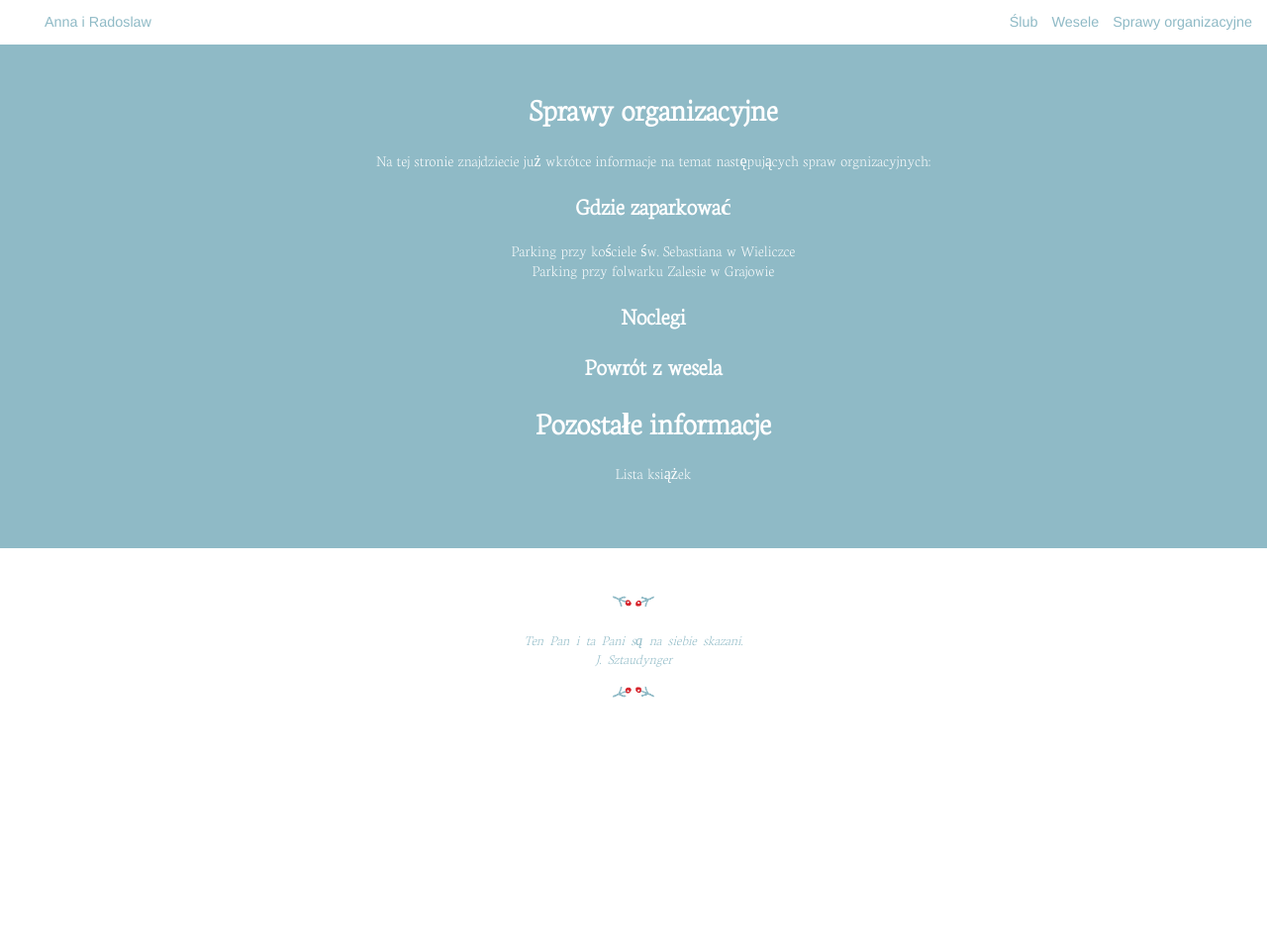
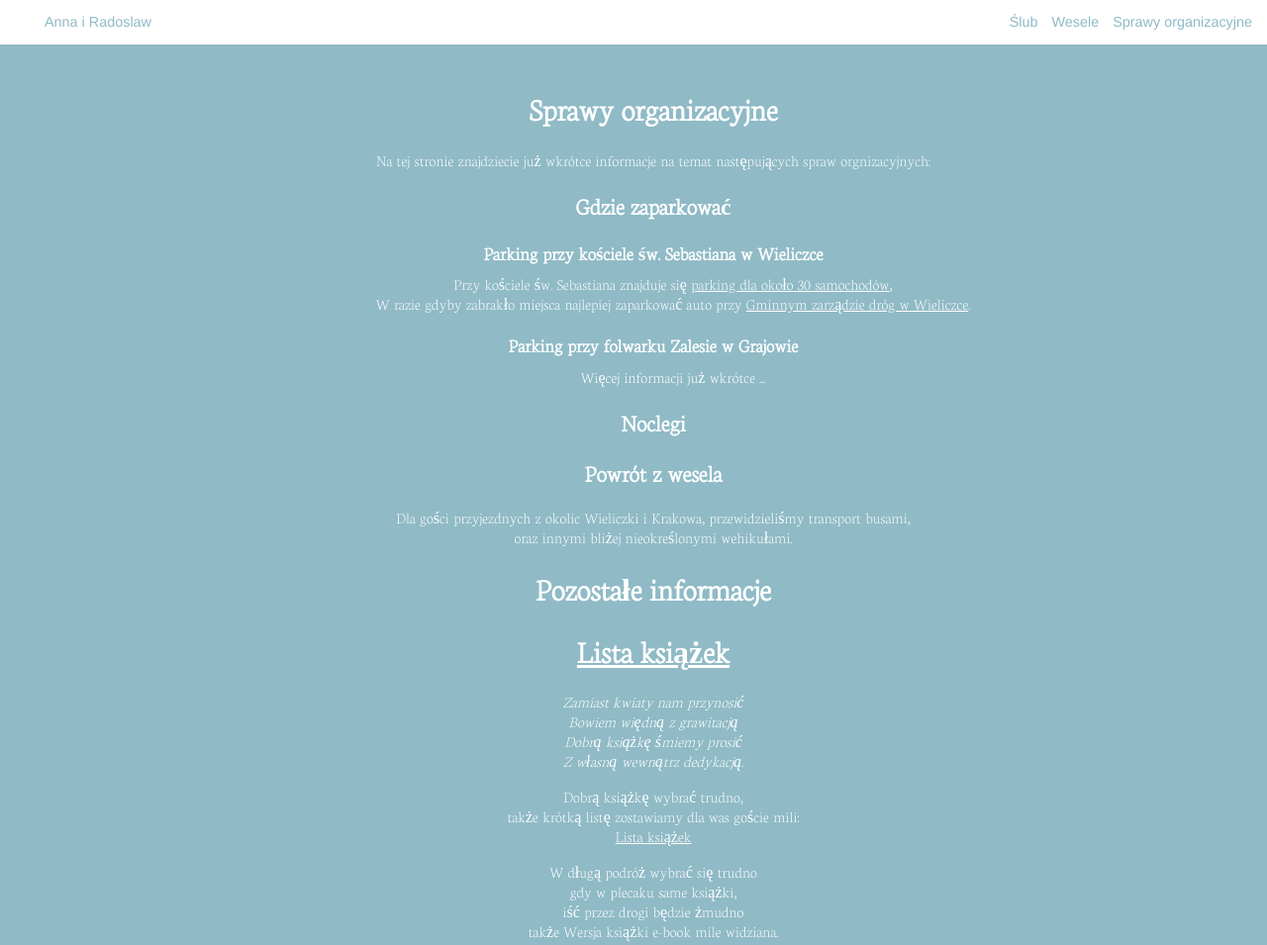
Before and after one commit to scheibinger/annaradek.pl, a plain HTML site: page dayinfo.html in a window 1280 px wide. Shown: the top 955 px of the page at 99% size. Before the commit the page ends 800 px from the top, so only its background shows below. Drawn offline with Linux system fonts and the light colour scheme; a web font is replaced by a local one.

Commit message:
Update 2014-12-27T01:25:46.335Z

```diff
--- a/dayinfo.html
+++ b/dayinfo.html
@@ -40,17 +40,40 @@
   <h2>Gdzie zaparkować</h2>
   <dl>
     <dt>Parking przy kościele św. Sebastiana w Wieliczce</dt>
-    <dd></dd>
+    <dd>Przy kościele św. Sebastiana znajduje się <a target="_blank" href="http://bit.ly/1CNh5lB">parking dla około 30 samochodów</a>,<br>
+ W razie gdyby zabrakło miejsca
+najlepiej zaparkować auto przy <a target="_blank" href="http://bit.ly/1zZdA8g">Gminnym zarządzie dróg w Wieliczce</a>.
+</dd>
     <dt>Parking przy folwarku Zalesie w Grajowie</dt>
-    <dd></dd>
+    <dd>Więcej informacji już wkrótce ...</dd>
   </dl>
   <h2>Noclegi</h2>
 
   <h2>Powrót z wesela</h2>
+<p>
+Dla gości przyjezdnych z okolic Wieliczki i Krakowa, przewidzieliśmy transport busami, <br>
+oraz innymi bliżej nieokreślonymi wehikułami.
+</p>
 
   <h1>Pozostałe informacje</h1>
 
-  <p>Lista książek</p>
+  <a target="_blank" href="https://docs.google.com/document/d/1_z4zxi2Cf0GCrrY540TNk1ZdTyqm7pKeGkteb4cxUvc/edit?usp=sharing"><h1>Lista książek</h1></a>
+<blockquote>Zamiast kwiaty nam przynosić<br>
+  Bowiem więdną z grawitacją<br>
+  Dobrą książkę śmiemy prosić<br>
+  Z własną wewnątrz dedykacją.
+</blockquote>
+Dobrą książkę wybrać trudno, <br>
+także krótką listę zostawiamy dla was goście mili:<br>
+ <a target="_blank" href="https://docs.google.com/document/d/1_z4zxi2Cf0GCrrY540TNk1ZdTyqm7pKeGkteb4cxUvc/edit?usp=sharing">Lista książek</a>
+<br>
+<p>
+W długą podróż wybrać się trudno<br>
+gdy w plecaku same książki,<br>
+iść przez drogi będzie żmudno<br>
+także Wersja książki e-book mile widziana.<br>
+</p>
+
   </div>
 </main>
 
--- a/styles/app.css
+++ b/styles/app.css
@@ -14,6 +14,12 @@ a:hover {
 }
 ul {
   list-style: none;
+}
+dl dt {
+  font-weight: bold;
+  font-size: 1.2em;
+  margin-bottom: 0.5em;
+  margin-top: 1em;
 }
 header {
   background: #ffffff;
```
Also changed, not shown: index.html (+1 -1 lines).
